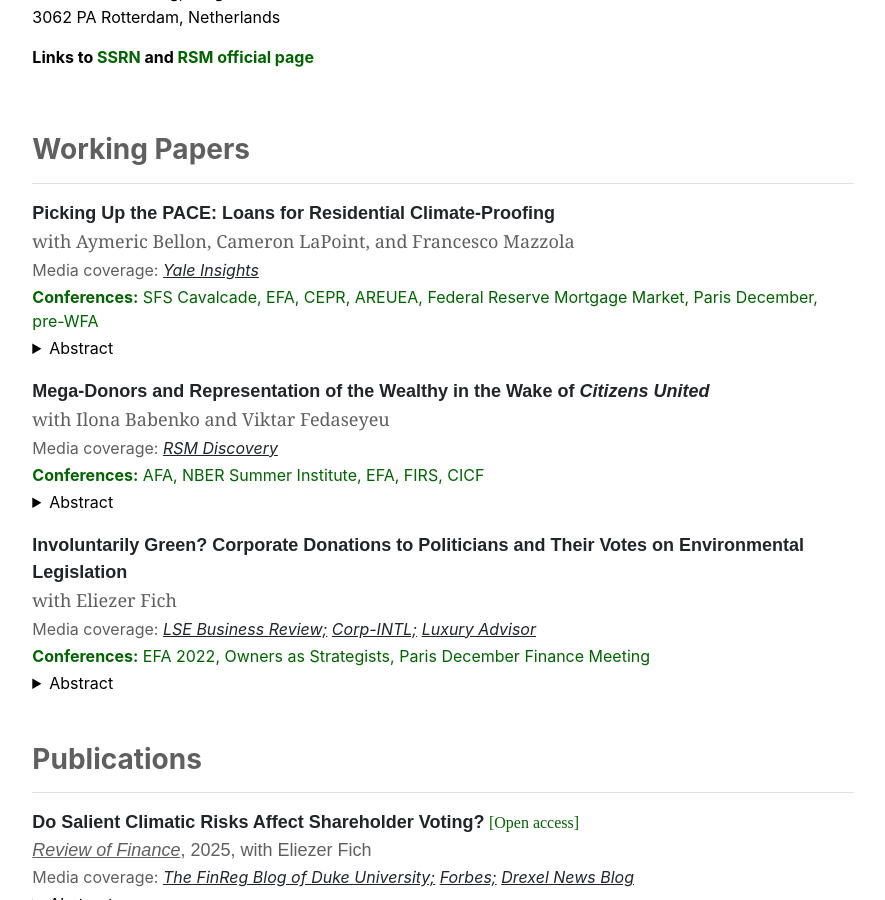
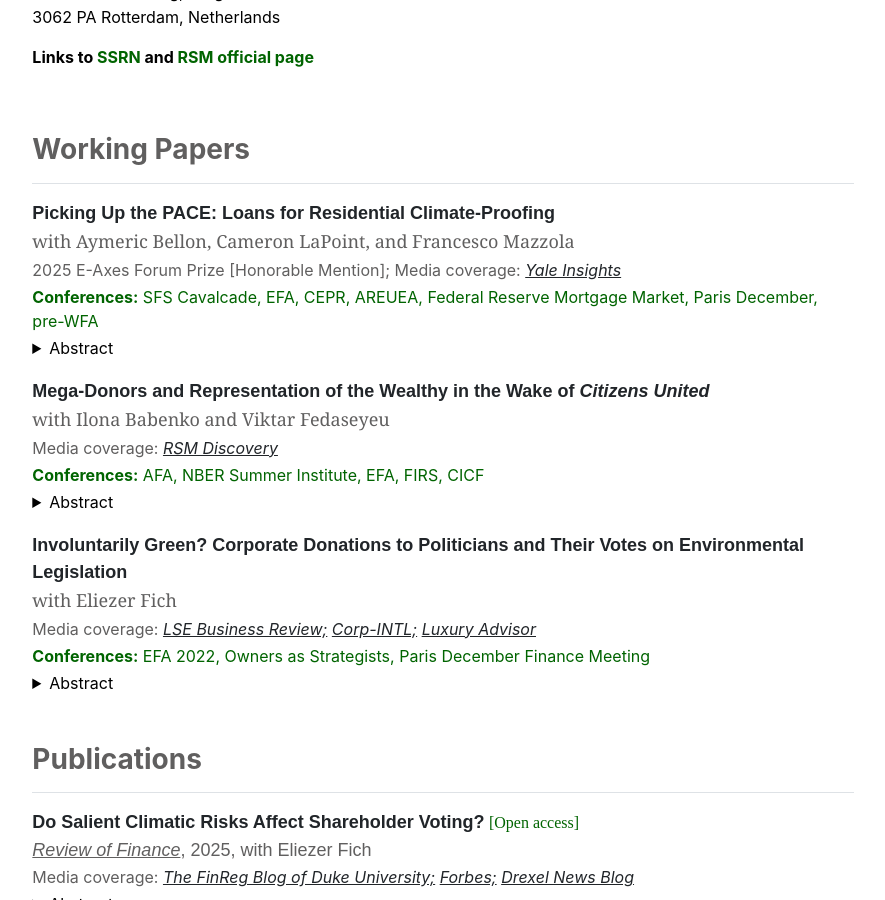
Before and after one commit to guosongxu/guosongxu.github.io, a Jekyll site: the page built from index.md, in a window 1280 px wide and 900 px high, scrolled down 419 px. Shown: the whole window, without its empty margins (197-1082 px from the left). Built offline with Jekyll 4.4.1, drawn with Linux system fonts in a browser that asks for light colours.

Commit message:
Update home.html

```diff
--- a/_layouts/home.html
+++ b/_layouts/home.html
@@ -17,7 +17,7 @@
 
     <p style="font-family:arial, 'MS Sans Serif', arial;font-size:18px;margin-bottom:1px"><a rel="noreferrer noopener" aria-label=" (opens in a new tab)" href="https://papers.ssrn.com/sol3/papers.cfm?abstract_id=4800611" target="_blank" style="text-decoration:none;"><strong>Picking Up the PACE: Loans for Residential Climate-Proofing</strong></a></p>
     <p style="font-family:georgia;font-size:18px;margin-bottom:3px;color:#605F5F">with Aymeric Bellon, Cameron LaPoint, and Francesco Mazzola</p>
-    <p style="font-size:16px;margin-bottom:3px;color:#605F5F">Media coverage:&nbsp;<em><a rel="noreferrer noopener" href="https://insights.som.yale.edu/insights/loan-program-can-help-close-the-green-building-gap" target="_blank">Yale Insights</a></em> </p>
+    <p style="font-size:16px;margin-bottom:3px;color:#605F5F">2025 E-Axes Forum Prize [Honorable Mention]; Media coverage:&nbsp;<em><a rel="noreferrer noopener" href="https://insights.som.yale.edu/insights/loan-program-can-help-close-the-green-building-gap" target="_blank">Yale Insights</a></em> </p>
     <p style="font-size:16px;margin-bottom:3px;color:#006400"><strong>Conferences:</strong> SFS Cavalcade, EFA, CEPR, AREUEA, Federal Reserve Mortgage Market, Paris December, pre-WFA</p>
     <details>
       <summary>Abstract</summary>
```
